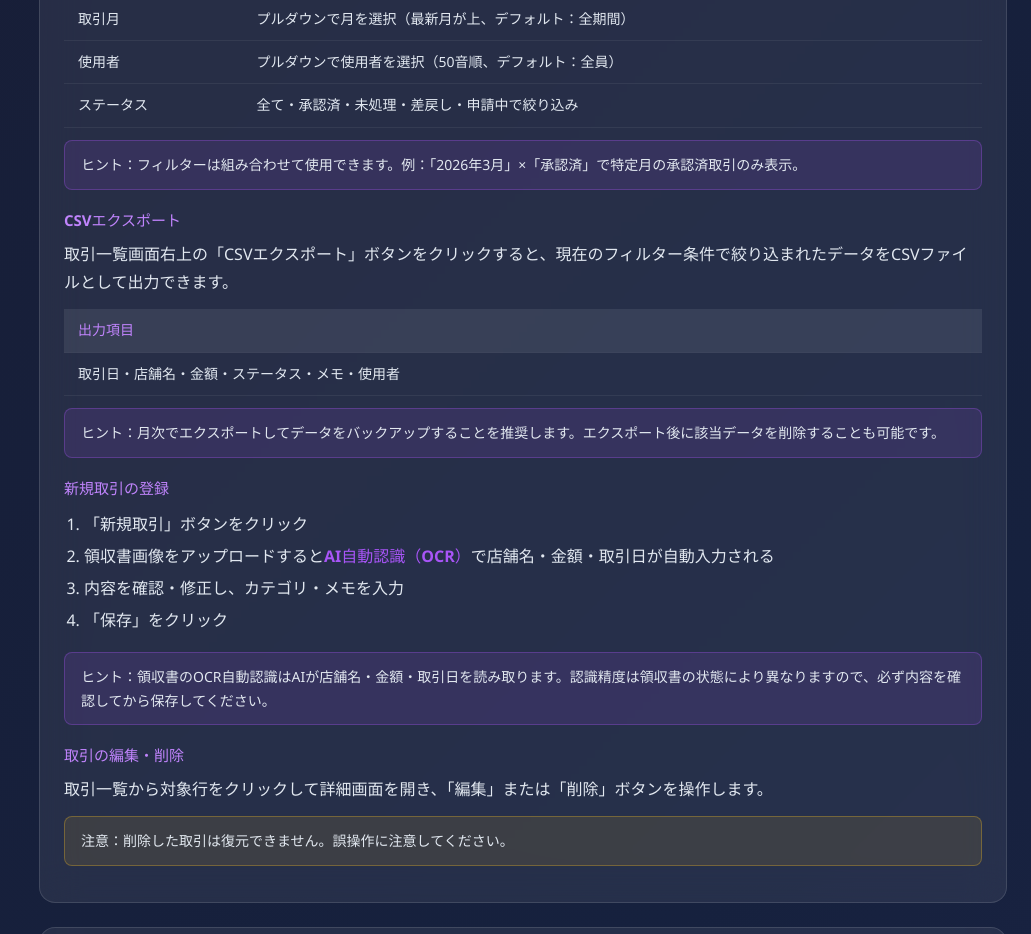
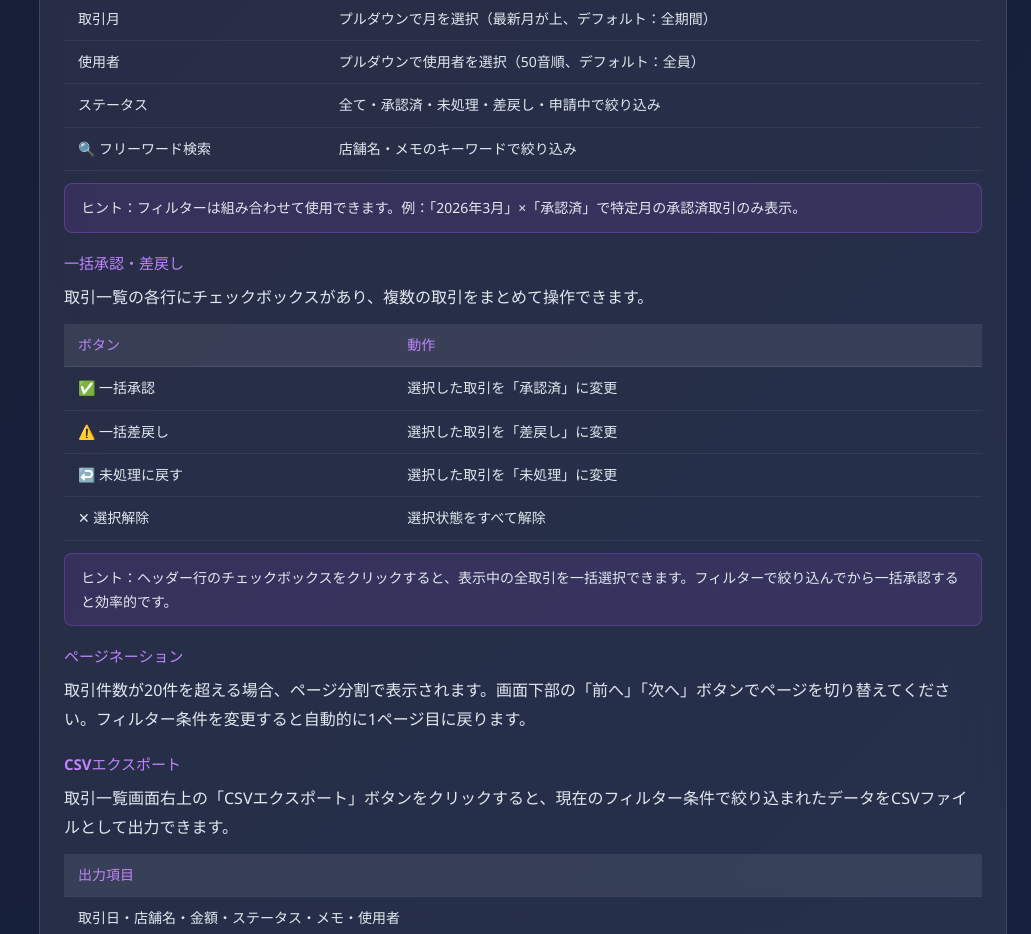
Before and after one commit to shinozakik-7618/expense-management-app, a React (Vite) app in the folder admin-web/: page /manual in a window 1280 px wide. Shown: the part 2620-3554 px from the top of the page, without its empty margins (249-1280 px from the left). Built offline with nearby package versions, Linux system fonts and the light colour scheme.

Commit message:
更新: マニュアル更新(一括承認・フリーワード検索・ページネーション)

```diff
--- a/admin-web/src/Manual.tsx
+++ b/admin-web/src/Manual.tsx
@@ -221,8 +221,22 @@ const Manual: React.FC = () => {
                 <tr><td style={td}>取引月</td><td style={td}>プルダウンで月を選択（最新月が上、デフォルト：全期間）</td></tr>
                 <tr><td style={td}>使用者</td><td style={td}>プルダウンで使用者を選択（50音順、デフォルト：全員）</td></tr>
                 <tr><td style={td}>ステータス</td><td style={td}>全て・承認済・未処理・差戻し・申請中で絞り込み</td></tr>
+                <tr><td style={td}>🔍 フリーワード検索</td><td style={td}>店舗名・メモのキーワードで絞り込み</td></tr>
               </tbody></table>
               <div className="hint-box" style={hint}>ヒント：フィルターは組み合わせて使用できます。例：「2026年3月」×「承認済」で特定月の承認済取引のみ表示。</div>
+              <h3 style={h3s}>一括承認・差戻し</h3>
+              <p style={{ lineHeight: '1.8' }}>取引一覧の各行にチェックボックスがあり、複数の取引をまとめて操作できます。</p>
+              <table style={tbl}><thead><tr>
+                <th style={th}>ボタン</th><th style={th}>動作</th>
+              </tr></thead><tbody>
+                <tr><td style={td}>✅ 一括承認</td><td style={td}>選択した取引を「承認済」に変更</td></tr>
+                <tr><td style={td}>⚠️ 一括差戻し</td><td style={td}>選択した取引を「差戻し」に変更</td></tr>
+                <tr><td style={td}>↩️ 未処理に戻す</td><td style={td}>選択した取引を「未処理」に変更</td></tr>
+                <tr><td style={td}>✕ 選択解除</td><td style={td}>選択状態をすべて解除</td></tr>
+              </tbody></table>
+              <div className="hint-box" style={hint}>ヒント：ヘッダー行のチェックボックスをクリックすると、表示中の全取引を一括選択できます。フィルターで絞り込んでから一括承認すると効率的です。</div>
+              <h3 style={h3s}>ページネーション</h3>
+              <p style={{ lineHeight: '1.8' }}>取引件数が20件を超える場合、ページ分割で表示されます。画面下部の「前へ」「次へ」ボタンでページを切り替えてください。フィルター条件を変更すると自動的に1ページ目に戻ります。</p>
               <h3 style={h3s}>CSVエクスポート</h3>
               <p style={{ lineHeight: '1.8' }}>取引一覧画面右上の「CSVエクスポート」ボタンをクリックすると、現在のフィルター条件で絞り込まれたデータをCSVファイルとして出力できます。</p>
               <table style={tbl}><thead><tr>
```
